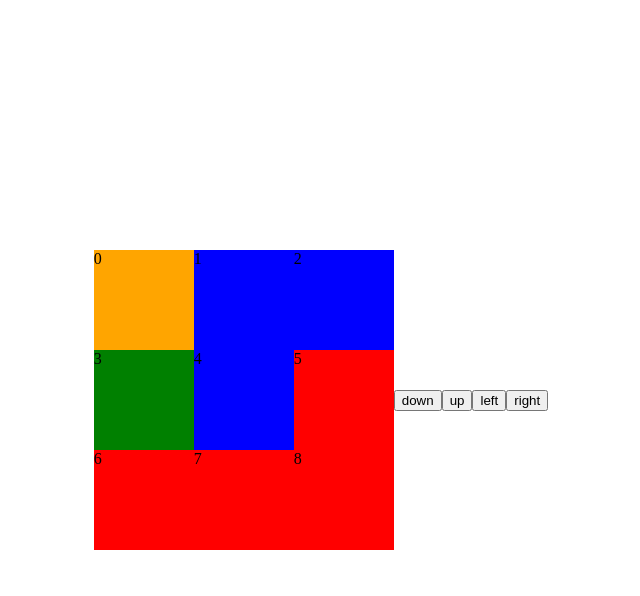
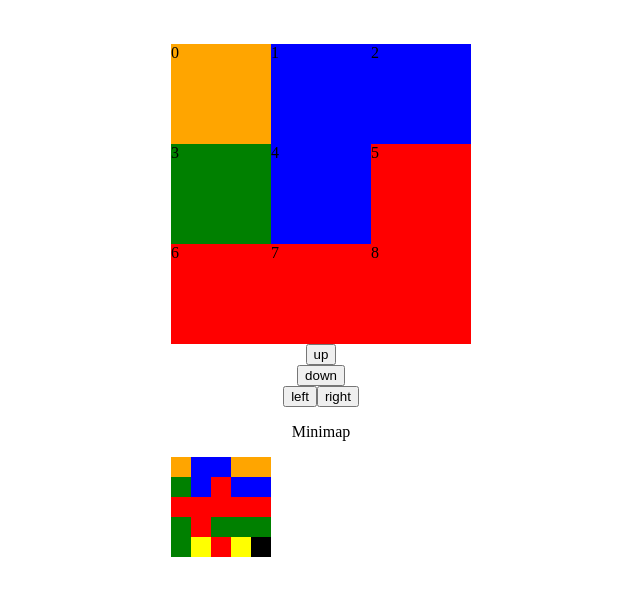
Before and after one commit to lafusew/react-tiles, a React (Create React App) app: page / in a window 1280 px wide. Shown: the top 596 px of the page, without its empty margins (319-959 px from the left). Built offline with nearby package versions, Linux system fonts and the light colour scheme.

Commit message:
-map visualizer

```diff
--- a/src/App.tsx
+++ b/src/App.tsx
@@ -1,3 +1,4 @@
+import { MapVisualizer } from 'components/MapVisualizer';
 import { TileRenderer } from 'components/TilesRenderer';
 import React from 'react';
 import { createUseStyles } from 'react-jss';
@@ -7,6 +8,7 @@ const useStyles = createUseStyles({
     display: 'flex',
     alignItems:'center',
     justifyContent:'center',
+    flexDirection: 'column',
     width:'100vw',
     height:'100vh'
   }
@@ -49,7 +51,7 @@ const testRow5 = [
   'yellow',
   'red',
   'yellow',
-  'yellow',
+  'black',
 ];
 
 function App() {
@@ -58,6 +60,7 @@ function App() {
   return (
     <div className={classes.root}>
       <TileRenderer map={[testRow1, testRow2, testRow3, testRow4, testRow5]} position={{x: 0, y: 0}} />
+      <MapVisualizer map={[testRow1, testRow2, testRow3, testRow4, testRow5]} />
     </div>
   );
 }
--- /dev/null
+++ b/src/components/MapVisualizer.tsx
@@ -0,0 +1,15 @@
+import { Row } from 'components/TilesRenderer';
+import React from 'react';
+
+export const MapVisualizer:React.FC<{map: Row[]}> = ({
+  map
+}) => {
+  return (
+    <>
+    <p>Minimap</p>
+    <div style={{width: 300, height: 300, display: 'flex', flexDirection: 'column'}}>
+      {map.map((row) => <div style={{display: 'flex'}}>{row.map((tile) => <div style={{background: tile, width:20, height:20}}/>)}</div> )}
+    </div>
+    </>
+  )
+}
--- a/src/components/TilesRenderer.tsx
+++ b/src/components/TilesRenderer.tsx
@@ -10,12 +10,7 @@ const useStyles = createUseStyles({
 
   });
 
-interface Tile {
-  color: string;
-}
-
-
-type Row = string[];
+export type Row = string[];
 type Map = Row[];
 
 interface GameData {
@@ -119,18 +114,20 @@ export const TileRenderer:React.FC<GameData> = ({
       >
         {currentTileset.map((tile, i) => <div key={i} style={{background: tile}}>{i}</div>)}
       </div>
+      <button onClick={handleUp}>
+        up
+      </button>
       <button onClick={handleDown}>
         down
       </button>
-      <button onClick={handleUp}>
-        up
-      </button>
+      <div style={{display:'flex'}}>
         <button onClick={handleLeft}>
           left
         </button>
         <button onClick={handleRight}>
           right
         </button>
+      </div>
     </>
   )
 }
```
Lines whose indentation alone changed are shown as unchanged.
